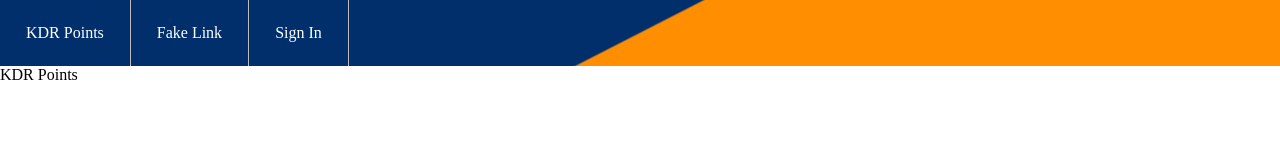
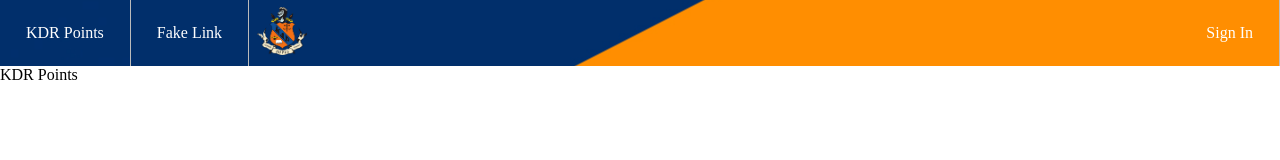
Before and after one commit to qjd2413/KDRIBPoints, a website: page public/index.html in a window 1280 px wide. Drawn offline with nearby package versions, Linux system fonts and the light colour scheme; some packages are replaced by stand-ins of ours; files that its build step writes are made by us from their sources; no server answers.

Commit message:
added the crest to the header (if only i knew how to center it :-( )

```diff
--- a/public/css/header.css
+++ b/public/css/header.css
@@ -6,16 +6,17 @@
   background-repeat: no-repeat;
 }
 
-
 #header-crest {
-  width: 10%;
   display: inline-block;
+  background-image: url("/img/header/crest.png");
+  background-position: center center;
+  background-repeat: no-repeat;
+  background-size: contain;
 }
 
-#header-crest img {
-  display: block;
-  height: 90%;
-  margin: 3% auto;
+#header-crest-container {
+  border: 0px;
+  padding: 7px;
 }
 
 #name-wrapper {
--- a/public/header.html
+++ b/public/header.html
@@ -2,7 +2,12 @@
   <ul>
     <li><div id="header-title">KDR Points</div></li>
     <li><a href="">Fake Link</a></li>
-    <li ng-hide="user">
+
+    <li id="header-crest-container">
+      <div id="header-crest"></div>
+    </li>
+
+    <li ng-hide="user" style="float:right">
       <a href="/user/sign_in">Sign In</a>
     </li>
     <li ng-show="user" style="float:right" class="dropdown">
```
